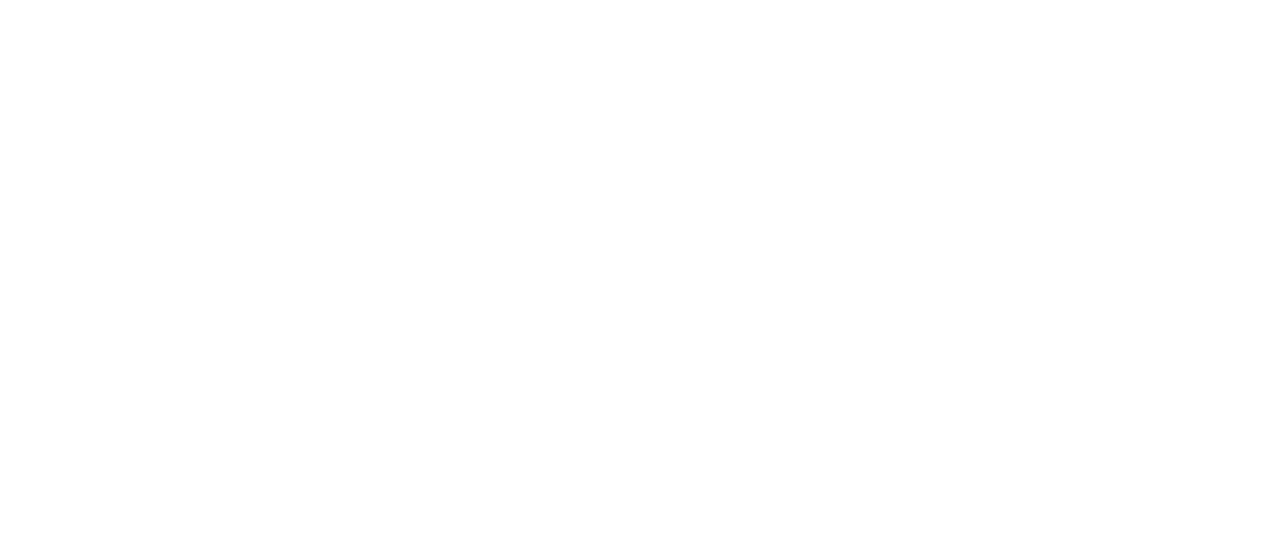
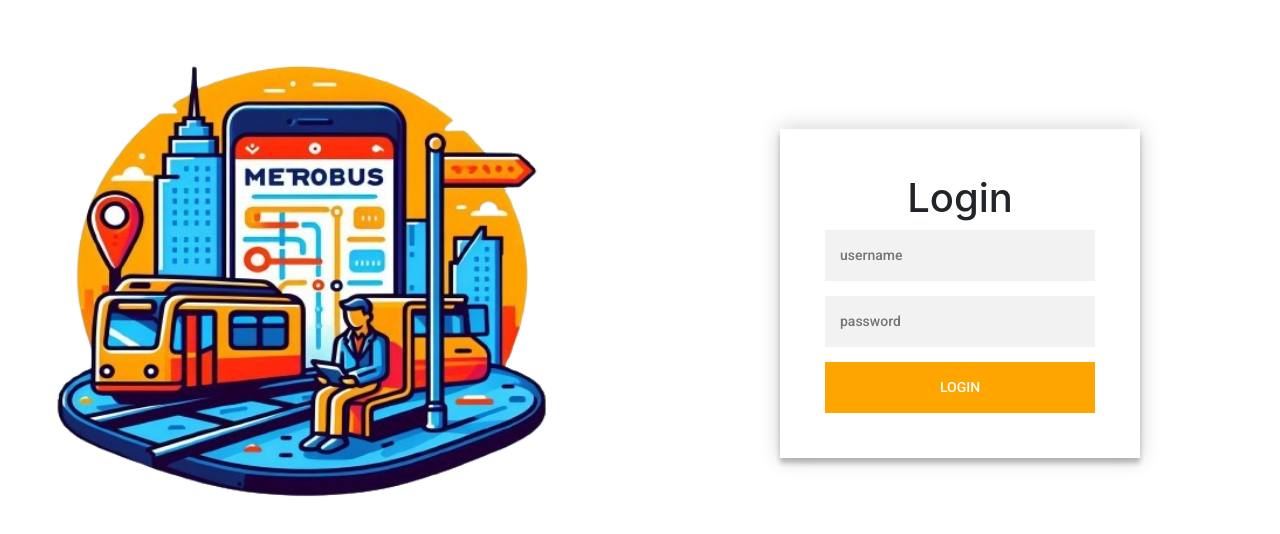
Before and after one commit to DanaHraieb/adminmetrobus, a React (Create React App) app: page /login in a window 1280 px wide. Before the commit this address had no page. Shown: the top 534 px of the page. Built offline with nearby package versions, Linux system fonts and the light colour scheme.

Commit message:
update admin

```diff
--- a/src/App.js
+++ b/src/App.js
@@ -1,33 +1,28 @@
+import React from 'react';
 import './App.css';
+import { BrowserRouter as Router, Routes, Route, Navigate } from 'react-router-dom';
 import LoginScreenadmin from './Pages/LoginScreenadmin';
-import { BrowserRouter as Router, Routes, Route, } from 'react-router-dom';
 import Profile from './Pages/Profile';
 import Dashboard from './Pages/Dashboard';
 import Notification from './Pages/Notification';
 import Utilisateur from './Pages/Utilisateur';
 import Trajet from './Pages/Trajet';
+
 function App() {
+  const token = localStorage.getItem('token');
 
   return (
     <Router>
       <Routes>
-        <Route path="/" element={<LoginScreenadmin />} />
-
-        <Route path="/dash" element={<Dashboard />} />
-        <Route path="/profile" element={<Profile />} />
-        <Route path="/Notification" element={<Notification />} />
-        <Route path="/Utilisateur" element={<Utilisateur />} />
-        <Route path="/Trajet" element={<Trajet />} />
-
-
-
-
+        <Route path="/login" element={<LoginScreenadmin />} />
+        <Route path="/dash" element={token ? <Dashboard /> : <Navigate to="/login" />} />
+        <Route path="/profile" element={token ? <Profile /> : <Navigate to="/login" />} />
+        <Route path="/Notification" element={token ? <Notification /> : <Navigate to="/login" />} />
+        <Route path="/Utilisateur" element={token ? <Utilisateur /> : <Navigate to="/login" />} />
+        <Route path="/Trajet" element={token ? <Trajet /> : <Navigate to="/login" />} />
       </Routes>
     </Router>
   );
-
-
-
 }
 
 export default App;
--- a/src/Pages/LoginScreenadmin.js
+++ b/src/Pages/LoginScreenadmin.js
@@ -1,21 +1,20 @@
 import React, { useState } from "react";
 import "./adminStyles.css";
 import { useNavigate } from "react-router-dom";
-
+import axios from 'axios'
 export default function LoginScreenadmin() {
-    const [email, setEmail] = useState("");
-    const [password, setPassword] = useState("");
-    const navigate = useNavigate();
-    const handleEmailChange = () => {
-    };
-
-    const handlePasswordChange = () => {
-    };
-
-    const handleLogin = () => {
-        navigate('/dash');
+   const [user , setUser] = useState({email : "" , password:""})
+const handleLogin = async(e)=>{
+    e.preventDefault();
+    try {
+        const res = await axios.post('http://localhost:5000/admin/login', user);
+        console.log(res.data)
+        localStorage.setItem("token", res.data.accesstoken);
+        window.location.href = "/dash";
+    } catch (error) {
+        console.log(error)
     }
-
+}
 
     return (
         <div className="row" style={{ margin: 0, padding: 0 }}>
@@ -25,10 +24,10 @@
             <div className="col-6 login-page">
                 <div className="form">
                     <h1>Login</h1>
-                    <form className="login-form">
-                        <input type="text" placeholder="username" onChange={handleEmailChange} />
-                        <input type="password" placeholder="password" onChange={handlePasswordChange} />
-                        <button type="button" onClick={handleLogin}>Login</button>
+                    <form onSubmit={handleLogin} className="login-form">
+                        <input type="text" placeholder="username" onChange={e =>{setUser({...user , email : e.target.value})}} />
+                        <input type="password" placeholder="password" onChange={e =>{setUser({...user , password : e.target.value})}} />
+                        <button type="submit" >Login</button>
                     </form>
                 </div>
             </div>
--- a/src/Pages/Profile.js
+++ b/src/Pages/Profile.js
@@ -1,16 +1,22 @@
 import React, { useState } from 'react';
 import Sidebar from './Sidebar';
 import './Profil.css';
+import axios from 'axios'
+export default function Profile() {
+  const [user , setUser] = useState({email : "" , password:"" , name:"" , lastName:""});
 
-export default function Profile() {
-  const [name, setName] = useState('');
-  const [lastName, setLastName] = useState('');
-  const [email, setEmail] = useState('');
-  const [password, setPassword] = useState('');
 
   // Fonction pour gérer la mise à jour du profil
-  const handleUpdate = () => {
-
+  const handleUpdate = async(e) => {
+    e.preventDefault();
+    try {
+      const res = await axios.put('http://localhost:5000/admin/updateUser/66256477a33244e266764a7a' , user);
+      console.log(res.data)
+      alert('admin is updated successfully!!!')
+      window.location.reload();
+    } catch (error) {
+      console.log(error)
+    }
 
 
   };
@@ -25,25 +31,25 @@
           <div>
             <label>
               Name:
-              <input type="text" value={name} onChange={(e) => setName(e.target.value)} />
+              <input type="text"  onChange={(e) => setUser({...user , name:e.target.value})} />
             </label>
           </div>
           <div>
             <label>
               LastName:
-              <input type="text" value={lastName} onChange={(e) => setLastName(e.target.value)} />
+              <input type="text" onChange={(e) => setUser({...user , lastName:e.target.value})} />
             </label>
           </div>
           <div>
             <label>
               Email:
-              <input type="email" value={email} onChange={(e) => setEmail(e.target.value)} />
+              <input type="email"  onChange={(e) => setUser({...user , email:e.target.value})} />
             </label>
           </div>
           <div>
             <label>
               Password:
-              <input type="password" value={password} onChange={(e) => setPassword(e.target.value)} />
+              <input type="password" onChange={(e) => setUser({...user , password:e.target.value})} />
             </label>
           </div>
           <button className="update-button" type='submit'>Update</button>
```
Also changed, not shown: src/GlobalState.js (added).
